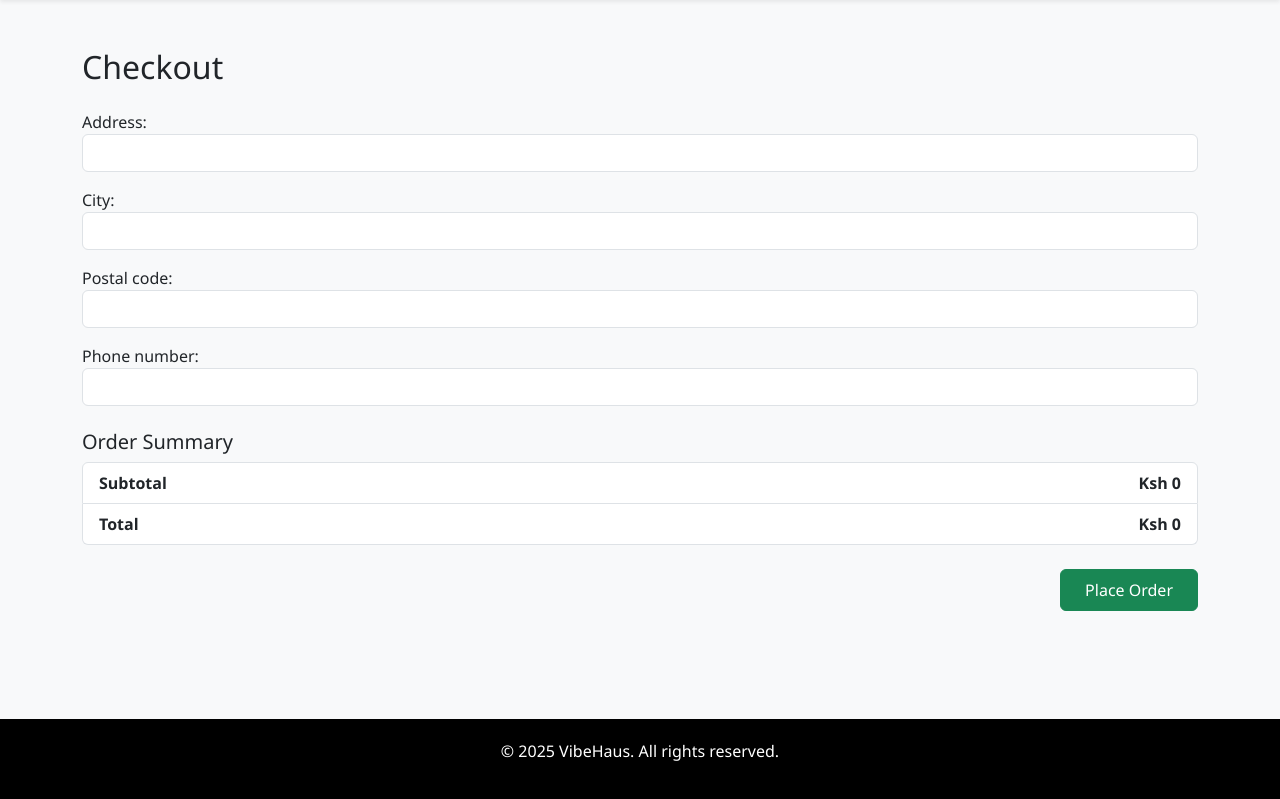
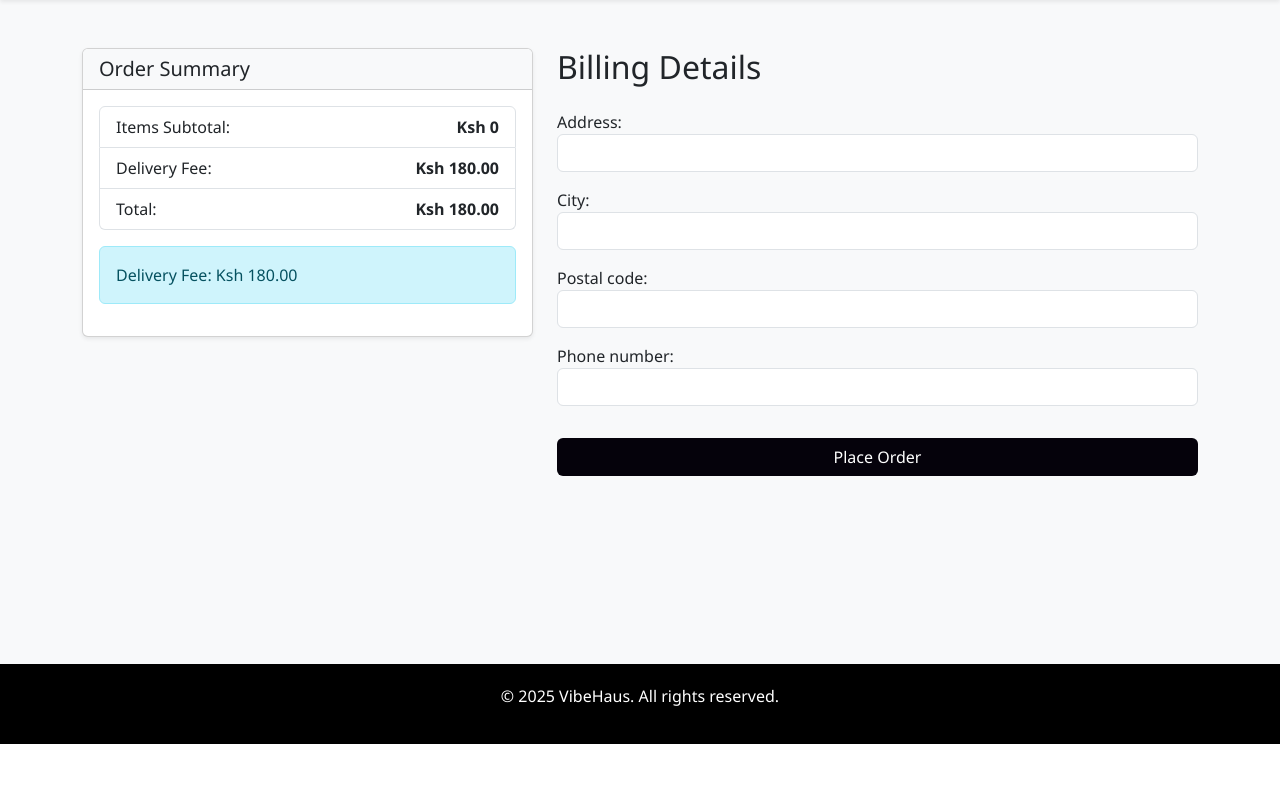
Before and after one commit to KakaDev254/Electozone, a Django app: page /orders/checkout/ in a window 1280 px wide. Shown: the part 56-855 px from the top of the page. After the commit the page ends 800 px from the top, so only its background shows below. Run offline with Django 5.2, Linux system fonts and the light colour scheme; a user stored in the database is signed in; data comes from the database, SQL or seed files in the repository; both versions use the stored data as it was after the commit; data that the repository does not hold is empty.

Commit message:
worked on cart.html

```diff
--- a/core/static/core/core.css
+++ b/core/static/core/core.css
@@ -101,6 +101,9 @@
   .featured-products .row > div {
     flex: 0 0 50%;
     max-width: 50%;
+  }
+  .hero h1 {
+    font-size: 2rem;
   }
 }
 
--- a/mpesa/views.py
+++ b/mpesa/views.py
@@ -140,9 +140,10 @@ def payment_status(request):
 # Payment page rendering
 def payment_page(request, order_id):
     order = Order.objects.get(id=order_id, user=request.user)
+    phone = request.user.phone_number or ""
     context = {
         'order': order,
         'amount': round(order.get_total(), 0),  # Ensure no decimal
-        'phone': order.phone_number
+        'phone': phone,
     }
     return render(request, 'mpesa/payment.html', context)
--- a/orders/models.py
+++ b/orders/models.py
@@ -46,13 +46,27 @@ class Order(models.Model):
     delivery_fee = models.DecimalField(max_digits=10, decimal_places=2, default=0)
     delivery_message = models.CharField(max_length=255, blank=True, null=True)
 
+    # --- Coupon Reference ---
+    coupon = models.ForeignKey('coupons.Coupon', null=True, blank=True, on_delete=models.SET_NULL)
+
     # --- Utility Methods ---
     def __str__(self):
         return f"Order {self.id} - {self.user.email} ({self.status})"
 
     def get_total(self):
         items_total = sum(item.get_subtotal() for item in self.items.all())
-        return items_total + (self.delivery_fee or Decimal('0'))
+        discount = self.apply_coupon_discount(items_total)
+        return items_total - discount + (self.delivery_fee or Decimal('0'))
+
+    def apply_coupon_discount(self, items_total):
+        if self.coupon:
+            if self.coupon.discount_type == 'percentage':
+                # Calculate percentage discount
+                return items_total * (self.coupon.discount_value / 100)
+            elif self.coupon.discount_type == 'fixed':
+                # Fixed amount discount
+                return min(items_total, self.coupon.discount_value)  # Ensure the discount doesn't exceed the total
+        return Decimal('0')
 
     # --- Status Transitions ---
     def _update_status(self, new_status, allowed_from=None, reference=None):
--- a/orders/templates/orders/checkout.html
+++ b/orders/templates/orders/checkout.html
@@ -1,60 +1,58 @@
 {% extends 'base.html' %} {% load static %} {% block content %}
-<link rel="stylesheet" href="{% static 'orders/checkout.css' %}" />
-
-<section class="py-5">
-  <div class="container">
-    <h2 class="mb-4">Checkout</h2>
-
-    <!-- Order Form -->
-    <form method="post" action="{% url 'checkout' %}">
-      {% csrf_token %} {{ form.as_p }}
-
-      <!-- Order Summary -->
-      <div class="mt-4">
-        <h5>Order Summary</h5>
+<div class="container my-5">
+  <div class="row flex-column-reverse flex-md-row">
+    <!-- Order Summary (Left on md+ screens) -->
+    <div class="col-md-5 mb-4 mb-md-0">
+      <div class="card shadow-sm">
+        <div class="card-header bg-light">
+          <h5 class="mb-0">Order Summary</h5>
+        </div>
+        <div class="card-body">
           <ul class="list-group mb-3">
-          {% for item in items %}
-          <li class="list-group-item d-flex justify-content-between lh-sm">
-            <div>
-              <h6 class="my-0">{{ item.product.name }}</h6>
-              <small class="text-muted">Qty: {{ item.quantity }}</small>
-            </div>
-            <span class="text-muted">Ksh {{ item.get_subtotal }}</span>
+            <li class="list-group-item d-flex justify-content-between">
+              <span>Items Subtotal:</span>
+              <strong>Ksh {{ items_total }}</strong>
             </li>
-          {% endfor %}
-
             <li class="list-group-item d-flex justify-content-between">
-            <strong>Subtotal</strong>
-            <strong>Ksh {{ subtotal }}</strong>
-          </li>
-
-          {% if delivery_fee %}
-          <li class="list-group-item d-flex justify-content-between">
-            <strong>Delivery Fee</strong>
+              <span>Delivery Fee:</span>
               <strong>Ksh {{ delivery_fee }}</strong>
             </li>
+            {% if coupon_discount > 0 %}
+            <li
+              class="list-group-item d-flex justify-content-between text-success"
+            >
+              <span>Coupon Discount:</span>
+              <strong>- Ksh {{ coupon_discount }}</strong>
+            </li>
             {% endif %}
-
             <li class="list-group-item d-flex justify-content-between">
-            <strong>Total</strong>
-            <strong>Ksh {{ subtotal|add:delivery_fee }}</strong>
+              <span>Total:</span>
+              <strong>Ksh {{ final_total }}</strong>
             </li>
           </ul>
-
-        {% if delivery_message %}
-        <div class="alert alert-info">
-          <strong>Delivery Location:</strong> {{ delivery_message }}
-        </div>
+          {% if discount_message %}
+          <div class="alert alert-success">{{ discount_message }}</div>
+          {% endif %} {% if delivery_message %}
+          <div class="alert alert-info">{{ delivery_message }}</div>
           {% endif %}
         </div>
+      </div>
+    </div>
 
-      <!-- Submit Button -->
-      <div class="d-flex justify-content-end mt-4">
-        <button type="submit" class="btn btn-success px-4 py-2">
+    <!-- Checkout Form (Right on md+ screens) -->
+    <div class="col-md-7">
+      <h2 class="mb-4">Billing Details</h2>
+      <form method="post" novalidate>
+        {% csrf_token %} {{ form.as_p }}
+        <button
+          type="submit"
+          class="btn w-100 mt-3"
+          style="background-color: rgb(5, 2, 11); color: white"
+        >
           Place Order
         </button>
-      </div>
       </form>
     </div>
-</section>
+  </div>
+</div>
 {% endblock %}
--- a/orders/views.py
+++ b/orders/views.py
@@ -4,6 +4,7 @@ from django.shortcuts import render, redirect, get_object_or_404
 from django.contrib.auth.decorators import login_required
 from django.contrib import messages
 from django.db import transaction
+from decimal import Decimal
 from django.core.exceptions import PermissionDenied
 from .forms import OrderForm
 from .models import Order, OrderItem
@@ -22,8 +23,25 @@ def checkout_view(request):
         cart = None
         items = []
 
-    delivery_fee = request.session.get("delivery_fee", 0)
-    delivery_message = request.session.get("delivery_message", "")
+    delivery_fee = cart.delivery_location.delivery_fee if cart and cart.delivery_location else Decimal('0')
+    delivery_message = f"Delivery Fee: Ksh {delivery_fee}" if cart and cart.delivery_location else "Select a delivery location to view delivery fee."
+
+    coupon_discount = Decimal('0')
+    discount_message = ""
+
+    if cart and cart.coupon and cart.coupon.is_valid():
+        if cart.coupon.discount_type == 'percentage':
+            coupon_discount = cart.get_total() * Decimal(cart.coupon.discount_value) / Decimal('100')
+            discount_message = f'Coupon "{cart.coupon.code}" applied! Discount: {cart.coupon.discount_value}% off'
+        elif cart.coupon.discount_type == 'fixed':
+            coupon_discount = Decimal(cart.coupon.discount_value)
+            discount_message = f'Coupon "{cart.coupon.code}" applied! Discount: Ksh {coupon_discount}'
+
+    # Base total includes delivery
+    base_total = cart.get_total() if cart else Decimal('0')
+    items_total = sum(item.get_subtotal() for item in items)
+    total_after_discount = max(base_total - coupon_discount, Decimal('0'))
+    final_total = total_after_discount  # already includes delivery
 
     if request.method == 'POST':
         form = OrderForm(request.POST)
@@ -33,15 +51,15 @@ def checkout_view(request):
             return redirect('cart_view')
 
         if form.is_valid():
-            # Save the order
             order = form.save(commit=False)
             order.user = request.user
             order.status = Order.PENDING
-            order.delivery_fee = delivery_fee or 0
-            order.delivery_message = delivery_message or ""
+            order.delivery_fee = delivery_fee
+            order.delivery_message = delivery_message
+            order.coupon = cart.coupon if cart and cart.coupon else None
+            order.total_amount = final_total
             order.save()
 
-            # Create order items
             for item in items:
                 OrderItem.objects.create(
                     order=order,
@@ -50,12 +68,10 @@ def checkout_view(request):
                     price=item.product.price
                 )
 
-            # Update coupon usage if applied
             if cart.coupon:
                 cart.coupon.used_count += 1
                 cart.coupon.save()
 
-            # Clear cart after order is placed
             cart.items.all().delete()
             cart.coupon = None
             cart.save()
@@ -64,15 +80,18 @@ def checkout_view(request):
     else:
         form = OrderForm()
 
-    subtotal = sum(item.get_subtotal() for item in items)
-
     return render(request, 'orders/checkout.html', {
         'form': form,
         'cart': cart,
         'items': items,
+        'items_total': items_total,
+        'base_total': base_total,
+        'coupon_discount': coupon_discount,
+        'discount_message': discount_message,
         'delivery_fee': delivery_fee,
         'delivery_message': delivery_message,
-        'subtotal': subtotal,
+        'total_after_discount': total_after_discount,
+        'final_total': final_total,
     })
 
 
```
Also changed, not shown: cart/templates/cart/cart.html (+29 -30 lines), cart/views.py (+5 -5 lines), mpesa/templates/mpesa/payment.html (+71 -10 lines), db.sqlite3, orders/migrations/0007_order_coupon.py (added). Lines whose indentation alone changed are shown as unchanged.
